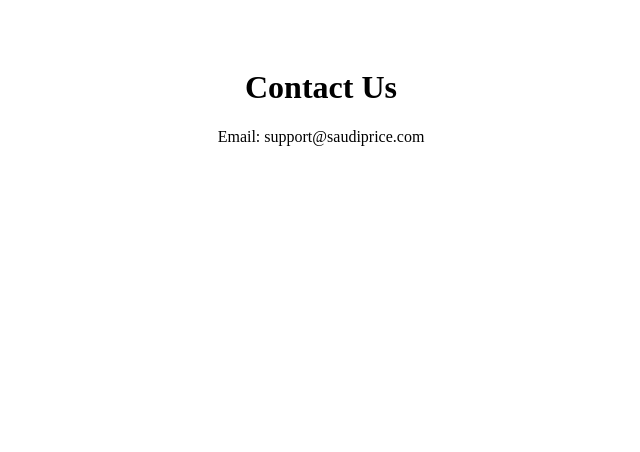
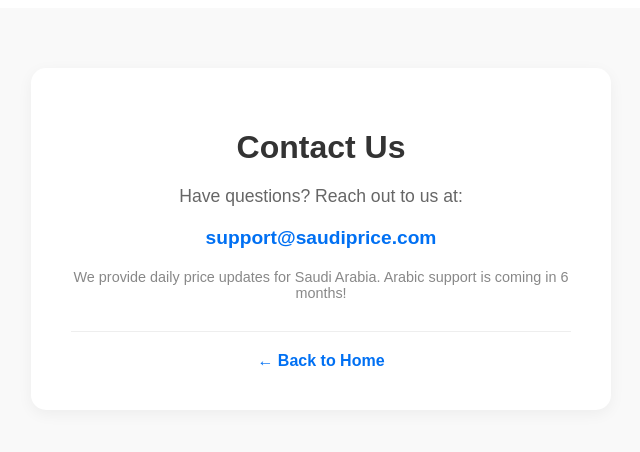
Before and after one commit to DiGiSaudia/saudirate, a Next.js app: page /contact in a window 1280 px wide. Shown: the top 452 px of the page, without its empty margins (319-959 px from the left). Built offline with nearby package versions, Linux system fonts and the light colour scheme.

Commit message:
added back to home link in contact page

```diff
--- a/app/contact/page.tsx
+++ b/app/contact/page.tsx
@@ -2,9 +2,50 @@ import React from 'react';
 
 export default function ContactPage() {
   return (
-    <div style={{ padding: "40px", textAlign: "center" }}>
-      <h1>Contact Us</h1>
-      <p>Email: support@saudiprice.com</p>
+    <div style={{
+      padding: "60px 20px",
+      textAlign: "center",
+      fontFamily: "Arial, sans-serif",
+      backgroundColor: "#f9f9f9",
+      minHeight: "100vh"
+    }}>
+      <div style={{
+        maxWidth: "500px",
+        margin: "0 auto",
+        backgroundColor: "white",
+        padding: "40px",
+        borderRadius: "15px",
+        boxShadow: "0 4px 15px rgba(0,0,0,0.05)"
+      }}>
+        <h1 style={{ color: "#333", marginBottom: "20px" }}>Contact Us</h1>
+        <p style={{ color: "#666", fontSize: "1.1rem" }}>
+          Have questions? Reach out to us at:
+        </p>
+        <p style={{
+          color: "#0070f3",
+          fontSize: "1.2rem",
+          fontWeight: "bold",
+          margin: "20px 0"
+        }}>
+          support@saudiprice.com
+        </p>
+        <p style={{ color: "#888", fontSize: "0.9rem", marginBottom: "30px" }}>
+          We provide daily price updates for Saudi Arabia.
+          Arabic support is coming in 6 months!
+        </p>
+
+        {/* یہ رہا واپسی کا بٹن */}
+        <div style={{ borderTop: "1px solid #eee", paddingTop: "20px" }}>
+          <a href="/" style={{
+            color: "#0070f3",
+            textDecoration: "none",
+            fontWeight: "bold",
+            fontSize: "1rem"
+          }}>
+            ← Back to Home
+          </a>
+        </div>
+      </div>
     </div>
   );
 }
```
